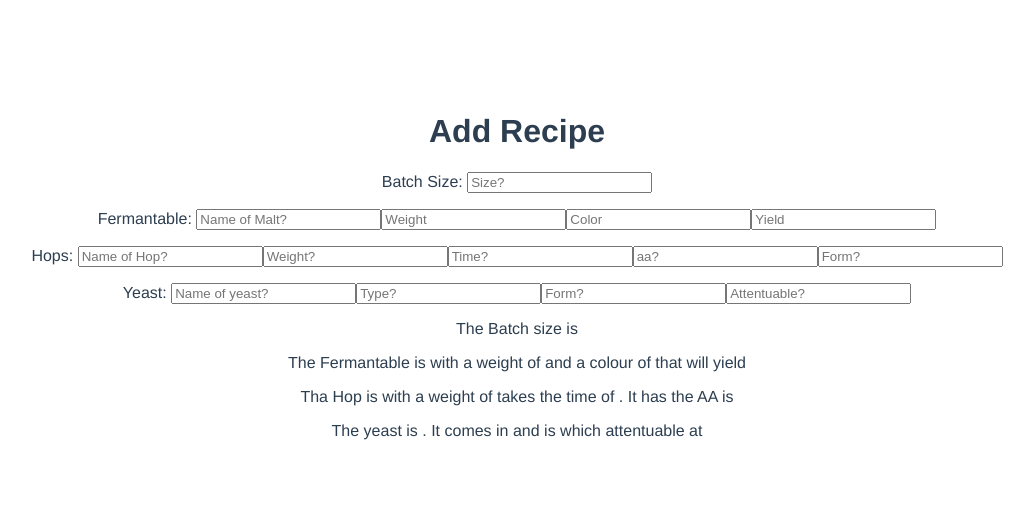
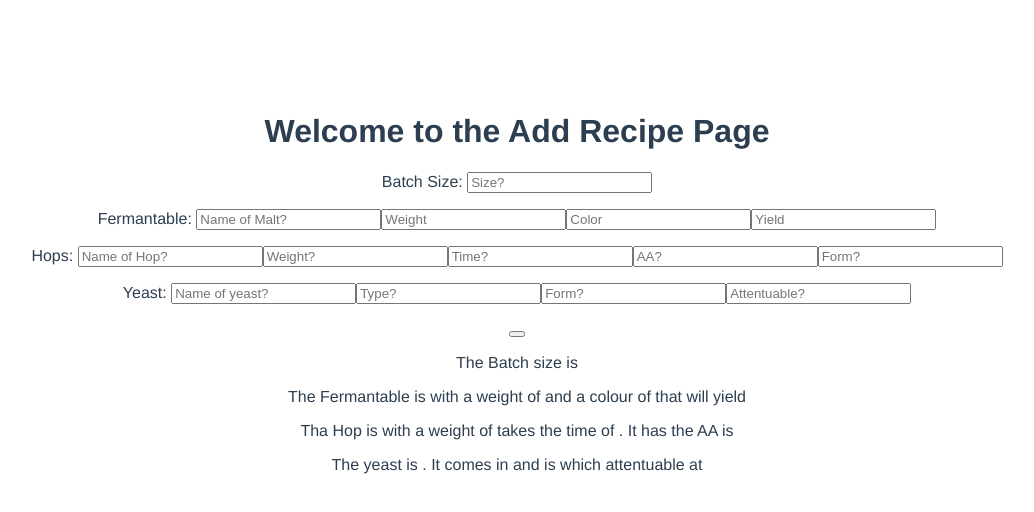
Before and after one commit to Phelanlewis/brew_calendar, a Vue app: page /#/addrecipe in a window 1280 px wide. Shown: the top 512 px of the page, without its empty margins (123-1157 px from the left). Built offline with nearby package versions, Linux system fonts and the light colour scheme.

Commit message:
added title to hoome and addrecipe page

```diff
--- a/src/components/AddRecipe.vue
+++ b/src/components/AddRecipe.vue
@@ -1,6 +1,6 @@
 <<template>
   <div>
-    <h1>Add Recipe</h1>
+    <h1>{{ msg }}</h1>
     <form>
       <p>Batch Size: <input v-model="batchSize" placeholder="Size?"></p>
       <p>Fermantable:
@@ -13,7 +13,7 @@
         <input class="input" v-model="nameHop" placeholder="Name of Hop?">
         <input class="input" v-model="weightHop" placeholder="Weight?">
         <input class="input" v-model="timeHop" placeholder="Time?">
-        <input class="input" v-model="aaHop" placeholder="aa?">
+        <input class="input" v-model="aaHop" placeholder="AA?">
         <input class="input" v-model="formHop" placeholder="Form?">
       </p>
       <p>Yeast:
@@ -22,6 +22,7 @@
         <input class="inputForm" v-model="formYeast" placeholder="Form?">
         <input class="inputForm" v-model="attentuableYeast" placeholder="Attentuable?">
       </p>
+      <button v-on:click></button>
     </form>
     <div>
       <p>The Batch size is <strong>{{ batchSize }}</strong> </p>
@@ -35,6 +36,7 @@
 export default {
   data () {
     return {
+      msg: 'Welcome to the Add Recipe Page',
       batchSize: '',
       nameMalt: '',
       weightMalt: '',
--- a/src/components/Home.vue
+++ b/src/components/Home.vue
@@ -1,5 +1,6 @@
 <template>
   <div class="hello">
+    <h1>{{ msg }} </h1>
      <router-link to="/calendar"><a>Calendar</a></router-link>
      <router-link to="/recipe"><a>Recipe</a></router-link>
      <router-link to="/addrecipe"><a>Add Recipe</a></router-link>
@@ -11,7 +12,7 @@ export default {
   name: 'HelloWorld',
   data () {
     return {
-      msg: 'Welcome to Your Vue.js App'
+      msg: 'Welcome to Brewstr'
     }
   }
 }
```
